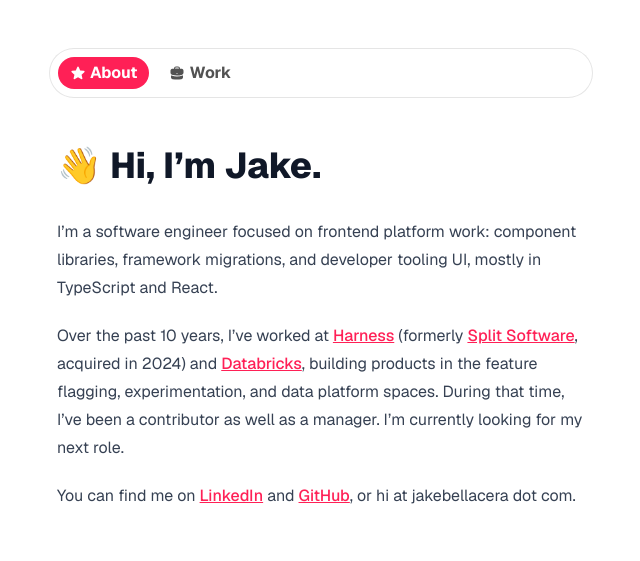
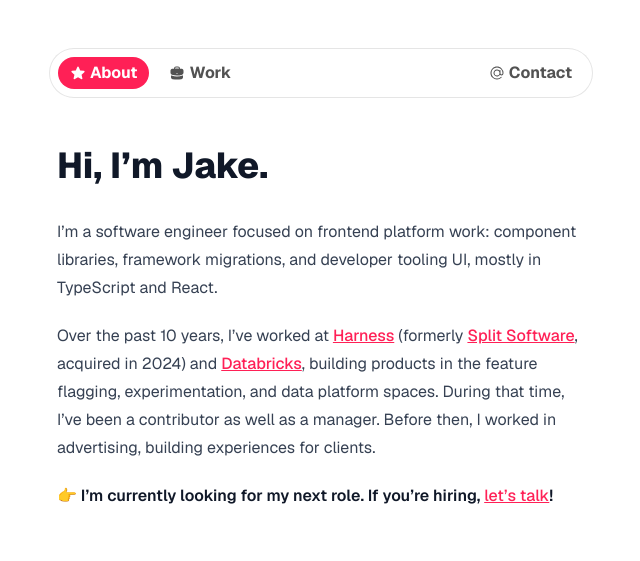
Before and after one commit to jakebellacera/website, an Astro site: page / in a window 1280 px wide. Shown: the whole page, without its empty margins (319-959 px from the left). Built offline with nearby package versions, Linux system fonts and the light colour scheme; Astro itself is replaced by a stand-in of ours.

Commit message:
Add Contact page

```diff
--- a/src/layouts/Layout.astro
+++ b/src/layouts/Layout.astro
@@ -14,6 +14,12 @@ const { pathname } = Astro.url;
 const navItems = [
   { href: "/", label: "About", icon: IconType.Star },
   { href: "/work", label: "Work", icon: IconType.Briefcase },
+  {
+    href: "/contact",
+    label: "Contact",
+    icon: IconType.AtSymbol,
+    right: true,
+  },
 ];
 ---
 
@@ -35,10 +41,11 @@ const navItems = [
 		<div class="mx-auto sm:w-xl p-6 sm:py-12">
 			<header class="top-6 sticky z-2">
 				<nav class="flex gap-2 p-2 -mx-2 rounded-full transition duration-500">
-					{navItems.map(({ href, label, icon }) => (
+					{navItems.map(({ href, label, icon, right }) => (
 						<a href={href} class:list={["flex font-bold px-3 py-1 rounded-full items-center gap-1", {
 							"bg-link text-white dark:text-neutral-900 dark:bg-link-dark": pathname === href,
-							"text-neutral-600 transition dark:text-neutral-300 hover:text-inherit hover:inset-shadow-sm hover:bg-neutral-200 hover:dark:bg-neutral-700": pathname !== href
+							"text-neutral-600 transition dark:text-neutral-300 hover:text-inherit hover:inset-shadow-sm hover:bg-neutral-200 hover:dark:bg-neutral-700": pathname !== href,
+							"ml-auto": right === true
 						}]}><Icon icon={icon} /> {label}</a>
 					))}
 				</nav>
--- /dev/null
+++ b/src/pages/contact.md
@@ -0,0 +1,8 @@
+---
+layout: ../layouts/Markdown.astro
+title: Contact Me
+---
+
+# Let's get in touch.
+
+You can find me on [LinkedIn](https://linkedin.com/in/jakebellacera) and [GitHub](https://github.com/jakebellacera), or hi at jakebellacera dot com.
--- a/src/pages/index.md
+++ b/src/pages/index.md
@@ -3,10 +3,10 @@ layout: ../layouts/Markdown.astro
 title: Jake Bellacera
 ---
 
-# 👋 Hi, I'm Jake.
+# Hi, I'm Jake.
 
 I'm a software engineer focused on frontend platform work: component libraries, framework migrations, and developer tooling UI, mostly in TypeScript and React.
 
-Over the past 10 years, I've worked at [Harness](https://harness.io) (formerly [Split Software](https://split.io), acquired in 2024) and [Databricks](https://databricks.com), building products in the feature flagging, experimentation, and data platform spaces. During that time, I've been a contributor as well as a manager. I'm currently looking for my next role.
+Over the past 10 years, I've worked at [Harness](https://harness.io) (formerly [Split Software](https://split.io), acquired in 2024) and [Databricks](https://databricks.com), building products in the feature flagging, experimentation, and data platform spaces. During that time, I've been a contributor as well as a manager. Before then, I worked in advertising, building experiences for clients.
 
-You can find me on [LinkedIn](https://linkedin.com/in/jakebellacera) and [GitHub](https://github.com/jakebellacera), or hi at jakebellacera dot com.
+**👉 I'm currently looking for my next role. If you're hiring, [let's talk](/contact)!**
--- a/src/ui/Icon.astro
+++ b/src/ui/Icon.astro
@@ -5,6 +5,7 @@
  * Icons come from heroicons (https://heroicons.com)
  */
 export enum IconType {
+  AtSymbol,
   Briefcase,
   Star,
 }
@@ -17,11 +18,13 @@ const { icon } = Astro.props;
 ---
 
 <svg xmlns="http://www.w3.org/2000/svg" viewBox="0 0 24 24" fill="currentColor" class="size-[1em] leading-none">
+  {icon === IconType.AtSymbol && <path fill-rule="evenodd" d="M17.834 6.166a8.25 8.25 0 1 0 0 11.668.75.75 0 0 1 1.06 1.06c-3.807 3.808-9.98 3.808-13.788 0-3.808-3.807-3.808-9.98 0-13.788 3.807-3.808 9.98-3.808 13.788 0A9.722 9.722 0 0 1 21.75 12c0 .975-.296 1.887-.809 2.571-.514.685-1.28 1.179-2.191 1.179-.904 0-1.666-.487-2.18-1.164a5.25 5.25 0 1 1-.82-6.26V8.25a.75.75 0 0 1 1.5 0V12c0 .682.208 1.27.509 1.671.3.401.659.579.991.579.332 0 .69-.178.991-.579.3-.4.509-.99.509-1.671a8.222 8.222 0 0 0-2.416-5.834ZM15.75 12a3.75 3.75 0 1 0-7.5 0 3.75 3.75 0 0 0 7.5 0Z" clip-rule="evenodd" />}
   {icon === IconType.Briefcase && (
     <>
       <path fill-rule="evenodd" d="M7.5 5.25a3 3 0 0 1 3-3h3a3 3 0 0 1 3 3v.205c.933.085 1.857.197 2.774.334 1.454.218 2.476 1.483 2.476 2.917v3.033c0 1.211-.734 2.352-1.936 2.752A24.726 24.726 0 0 1 12 15.75c-2.73 0-5.357-.442-7.814-1.259-1.202-.4-1.936-1.541-1.936-2.752V8.706c0-1.434 1.022-2.7 2.476-2.917A48.814 48.814 0 0 1 7.5 5.455V5.25Zm7.5 0v.09a49.488 49.488 0 0 0-6 0v-.09a1.5 1.5 0 0 1 1.5-1.5h3a1.5 1.5 0 0 1 1.5 1.5Zm-3 8.25a.75.75 0 1 0 0-1.5.75.75 0 0 0 0 1.5Z" clip-rule="evenodd" />
       <path d="M3 18.4v-2.796a4.3 4.3 0 0 0 .713.31A26.226 26.226 0 0 0 12 17.25c2.892 0 5.68-.468 8.287-1.335.252-.084.49-.189.713-.311V18.4c0 1.452-1.047 2.728-2.523 2.923-2.12.282-4.282.427-6.477.427a49.19 49.19 0 0 1-6.477-.427C4.047 21.128 3 19.852 3 18.4Z" />
     </>
   )}
+  {icon === IconType.External && <path fill-rule="evenodd" d="M15.75 2.25H21a.75.75 0 0 1 .75.75v5.25a.75.75 0 0 1-1.5 0V4.81L8.03 17.03a.75.75 0 0 1-1.06-1.06L19.19 3.75h-3.44a.75.75 0 0 1 0-1.5Zm-10.5 4.5a1.5 1.5 0 0 0-1.5 1.5v10.5a1.5 1.5 0 0 0 1.5 1.5h10.5a1.5 1.5 0 0 0 1.5-1.5V10.5a.75.75 0 0 1 1.5 0v8.25a3 3 0 0 1-3 3H5.25a3 3 0 0 1-3-3V8.25a3 3 0 0 1 3-3h8.25a.75.75 0 0 1 0 1.5H5.25Z" clip-rule="evenodd" />}
   {icon === IconType.Star && <path fill-rule="evenodd" d="M10.788 3.21c.448-1.077 1.976-1.077 2.424 0l2.082 5.006 5.404.434c1.164.093 1.636 1.545.749 2.305l-4.117 3.527 1.257 5.273c.271 1.136-.964 2.033-1.96 1.425L12 18.354 7.373 21.18c-.996.608-2.231-.29-1.96-1.425l1.257-5.273-4.117-3.527c-.887-.76-.415-2.212.749-2.305l5.404-.434 2.082-5.005Z" clip-rule="evenodd" />}
 </svg>
```
